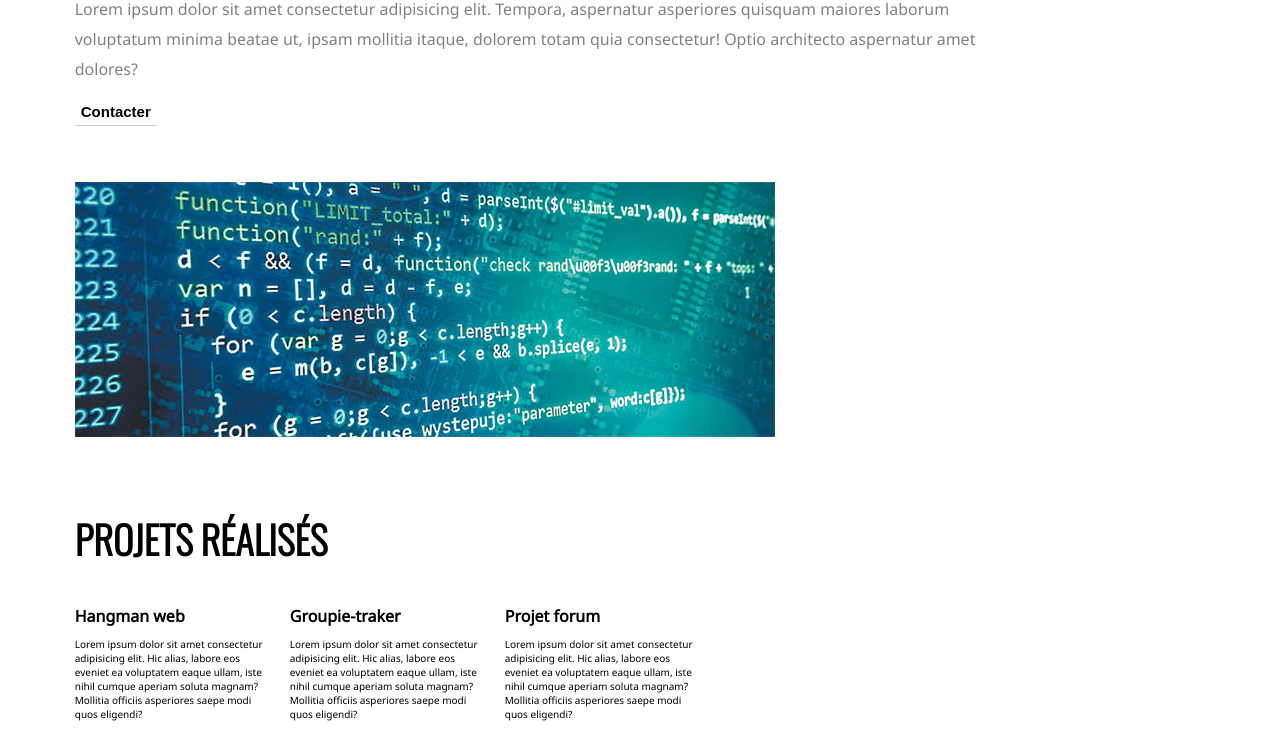
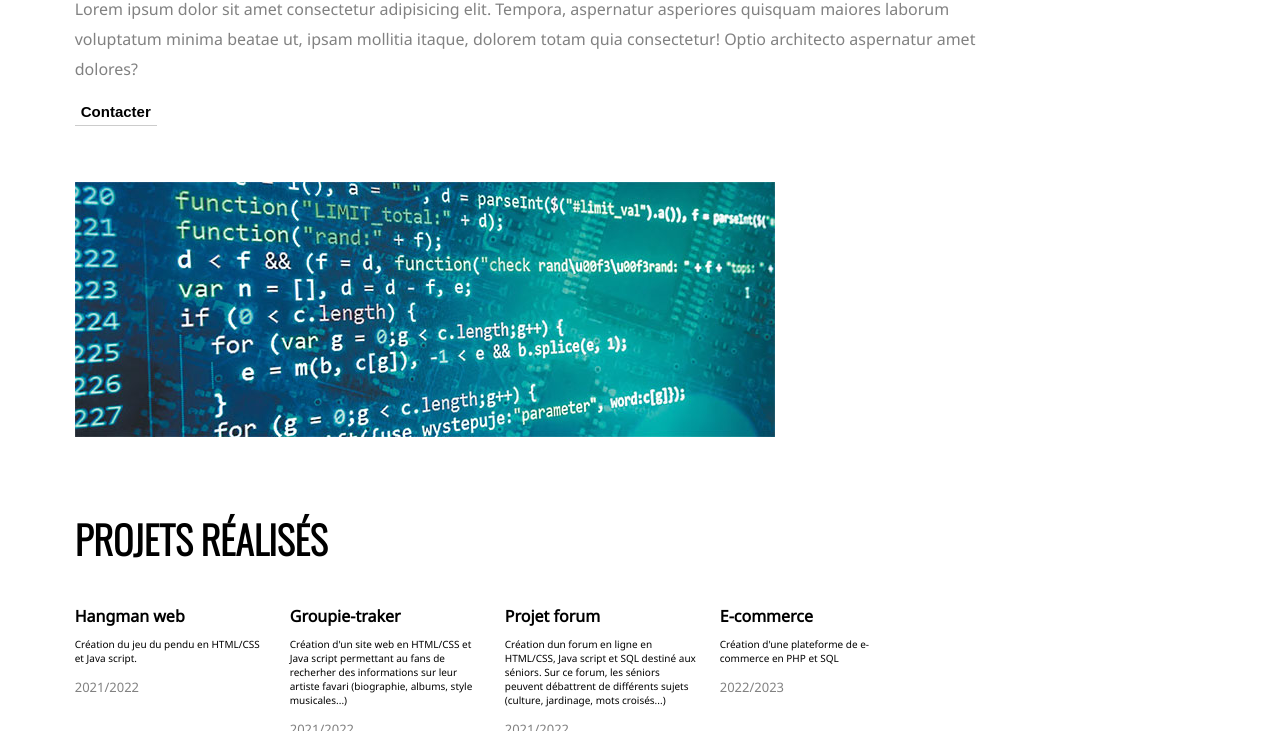
Before and after one commit to RemiPotignon/Portfolio, a plain HTML site: page index.html in a window 1280 px wide. Shown: the part 248-979 px from the top of the page. Drawn offline with nearby package versions, Linux system fonts and the light colour scheme.

Commit message:
description projets

```diff
--- a/index.html
+++ b/index.html
@@ -39,23 +39,23 @@
             <div class="projects">
                 <div class="project">
                     <h4>Hangman web</h4>
-                    <p class="description">Lorem ipsum dolor sit amet consectetur adipisicing elit. Hic alias, labore eos eveniet ea voluptatem eaque ullam, iste nihil cumque aperiam soluta magnam? Mollitia officiis asperiores saepe modi quos eligendi?</p>
+                    <p class="description">Création du jeu du pendu en HTML/CSS et Java script.</p>
                     <p class="dates">2021/2022</p>
                 </div>
                 <div class="project">
                     <h4>Groupie-traker</h4>
-                    <p class="description">Lorem ipsum dolor sit amet consectetur adipisicing elit. Hic alias, labore eos eveniet ea voluptatem eaque ullam, iste nihil cumque aperiam soluta magnam? Mollitia officiis asperiores saepe modi quos eligendi?</p>
+                    <p class="description">Création d'un site web en HTML/CSS et Java script permettant au fans de recherher des informations sur leur artiste favari (biographie, albums, style musicales...)</p>
                     <p class="dates">2021/2022</p>
                 </div>
                 <div class="project">
                     <h4>Projet forum</h4>
-                    <p class="description">Lorem ipsum dolor sit amet consectetur adipisicing elit. Hic alias, labore eos eveniet ea voluptatem eaque ullam, iste nihil cumque aperiam soluta magnam? Mollitia officiis asperiores saepe modi quos eligendi?</p>
+                    <p class="description">Création dun forum en ligne en HTML/CSS, Java script et SQL destiné aux séniors. Sur ce forum, les séniors peuvent débattrent de différents sujets (culture, jardinage, mots croisés...)</p>
                     <p class="dates">2021/2022</p>
                 </div>
                 <div class="project">
-                    <h4></h4>
-                    <p class="description"></p>
-                    <p class="dates"></p>
+                    <h4>E-commerce</h4>
+                    <p class="description">Création d'une plateforme de e-commerce en PHP et SQL</p>
+                    <p class="dates">2022/2023</p>
                 </div>
                 <div class="project">
                     <h4></h4>
```
